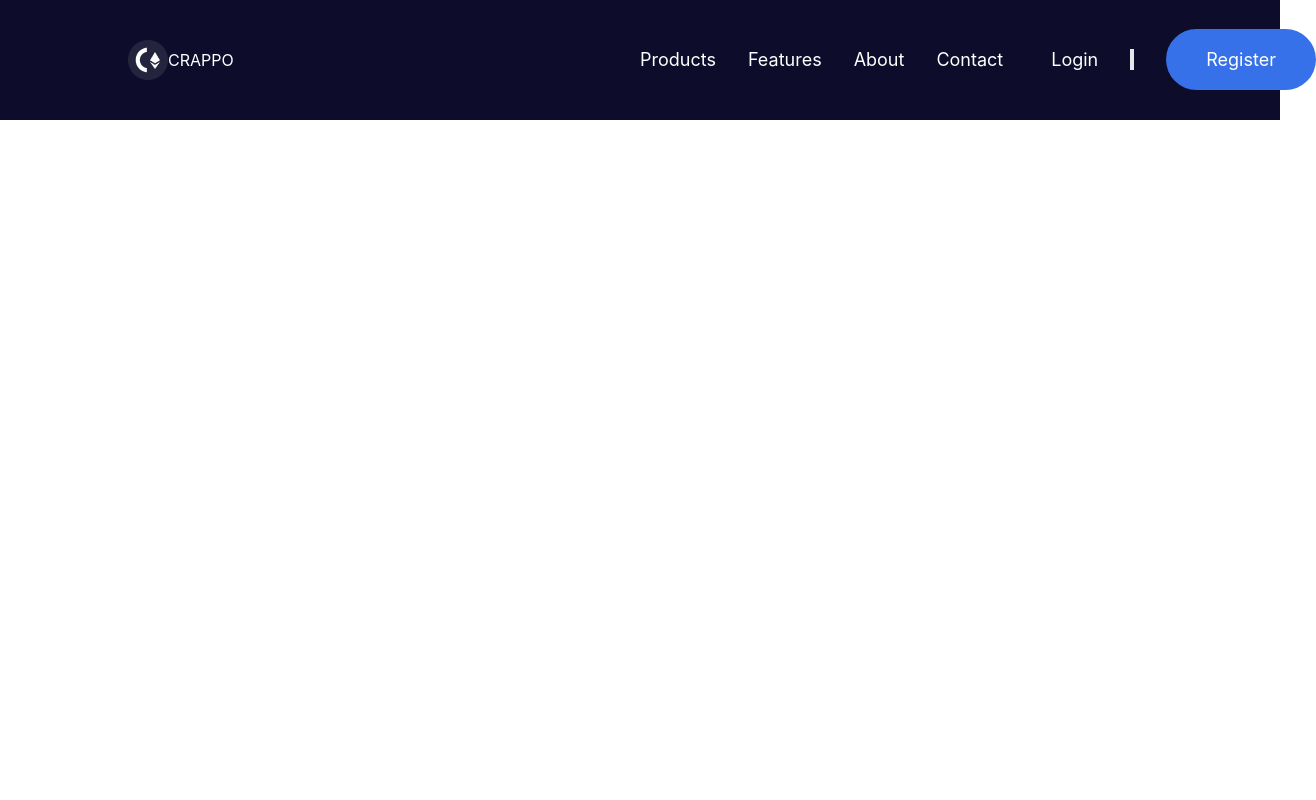
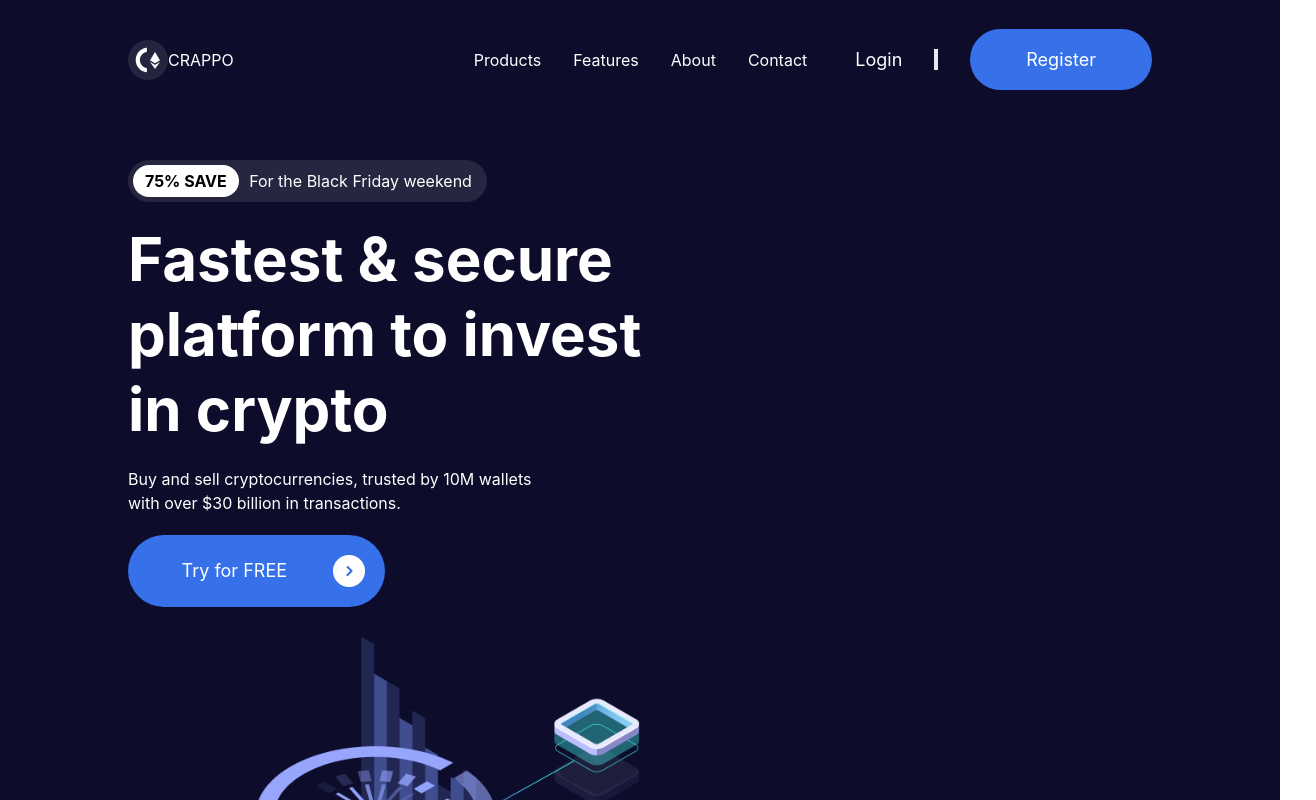
Before and after one commit to NurulloevFayzullo/Cryptocurrency-Website, a React (Create React App) app: page / in a window 1280 px wide. Shown: the top 800 px of the page, 1316 px wide, since content can reach past the window. Built offline with nearby package versions, Linux system fonts and the light colour scheme.

Commit message:
first-section

```diff
--- a/src/App.css
+++ b/src/App.css
@@ -4,3 +4,12 @@
 .register{
     background-color: #3671E9;
 }
+.a1{
+    color: white;
+    background-color: #3671E9;
+}
+.save{
+    background-color: #FFFFFF1A;
+    width: 70%;
+    padding: 5px;
+}
--- a/src/App.jsx
+++ b/src/App.jsx
@@ -1,6 +1,8 @@
 
 import './App.css';
+import logo2 from "./img/Illustration.png";
 import logo  from "./img/Logo.png";
+import logo3 from "./img/Arrow Right.png";
 function App() {
 
   return (
@@ -11,9 +13,9 @@ function App() {
         <img src={logo}  alt="Logo" />
         <h1>CRAPPO</h1>
         </div>
-        <div className='flex justify-around items-center  w-2/4'>
+        <div className='flex justify-end items-center  w-3/4'>
 
-        <div className='text-lg mr-12'>
+        <div className=' mr-12'>
           <a href="">Products</a>
           <a href="" className='px-8'>Features</a>
           <a href="" className='pr-8'>About</a>
@@ -21,11 +23,37 @@ function App() {
         </div>
         <div >
          <a href="" className='pr-8 border-r-4 text-lg'>Login</a>
-         <a href="" className='ml-8 p-5 px-10 text-lg rounded-full register'>Register</a>
+         <a href="" className='ml-8 p-5 px-14 text-lg rounded-full register'>Register</a>
         </div>
         </div>
       </div>
 
+         <div className='flex items-center flex-wrap mt-10  justify-between w-4/5 m-auto'>
+          <div className='text-white '>
+           <div className='flex items-center save rounded-full'>
+            <div className='bg-white text-black rounded-full  font-bold px-3 py-1'>
+              <p>75% SAVE</p>
+            </div>
+            <div className='m-auto'>
+          <p>For the Black Friday weekend</p>
+           </div>
+           </div>
+           <h1 className='text-6xl my-5 font-bold leading-tight '>Fastest & secure <br />
+            platform to invest <br />
+             in crypto</h1>
+             <p className=''>Buy and sell cryptocurrencies, trusted by 10M wallets <br />
+              with over $30 billion in transactions.</p>
+           <div className='a1 flex items-center p-5 w-1/2 rounded-full mt-5'>
+           <a href="" className='m-auto text-lg'>Try for FREE </a>
+           <img src={logo3} alt="" className='ml-3' />
+           </div>
+
+
+          </div>
+          <div className=' w-1/2'>
+            <img src={logo2} alt="" />
+          </div>
+         </div>
       </div>
     </div>
   );
```
Also changed, not shown: src/img/Arrow Right.png (added), src/img/Illustration.png (added).
